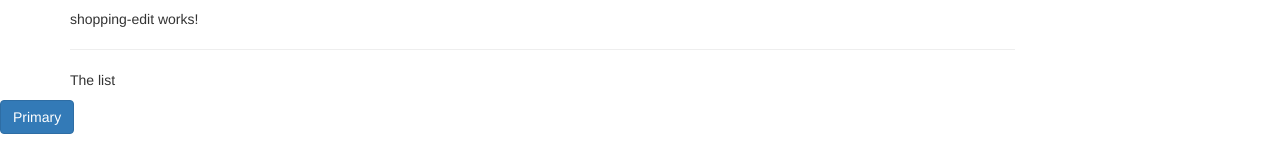
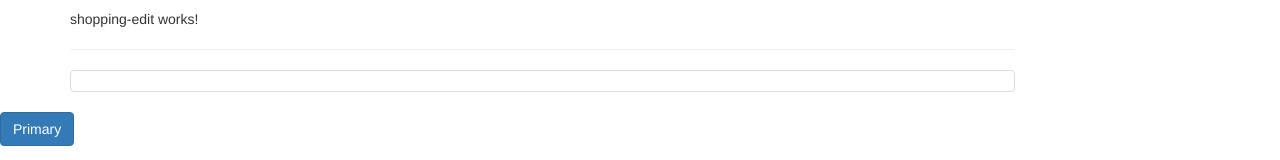
Before and after one commit to huynvn010193/Angular, an Angular app in the folder uca-app/: page / in a window 1280 px wide. Shown: the part 269-429 px from the top of the page. Built offline with nearby package versions, Linux system fonts and the light colour scheme.

Commit message:
Pending create shopping-list

```diff
--- a/uca-app/src/app/shopping-list/shopping-list.component.html
+++ b/uca-app/src/app/shopping-list/shopping-list.component.html
@@ -2,6 +2,8 @@
     <div class="col-lg-10">
         <app-shopping-edit></app-shopping-edit>
         <hr />
-        <p>The list</p>
+        <ul class="list-group">
+            <a class="list-group-item" style="cursor:pointer"></a>
+        </ul>
     </div>
 </div>
--- a/uca-app/src/app/shopping-list/shopping-list.component.ts
+++ b/uca-app/src/app/shopping-list/shopping-list.component.ts
@@ -6,6 +6,7 @@
   styleUrls: ['./shopping-list.component.css']
 })
 export class ShoppingListComponent implements OnInit {
+  ingredients = [];
 
   constructor() { }
 
--- /dev/null
+++ b/uca-app/src/shared/ingredient.model.ts
@@ -0,0 +1,3 @@
+export class Ingrediendt {
+    constructor(public name: string, public amount: number) {}
+}
```
